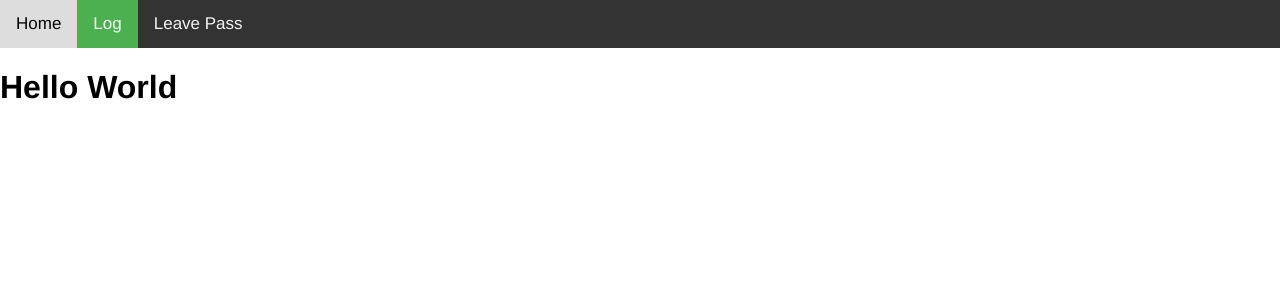
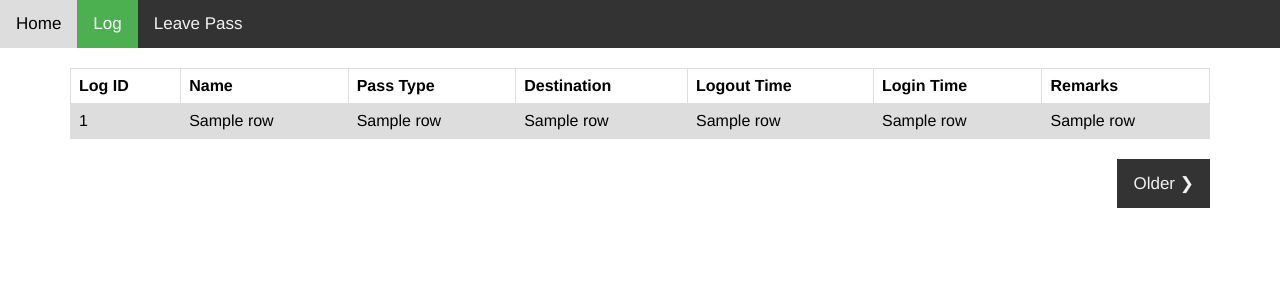
Before and after one commit to EcoBay/PicScan, a Flask app: template templates/log.html in a window 1280 px wide. Shown: the top 300 px of the page. Run offline with Flask 2, Linux system fonts and the light colour scheme; the template is opened without the code that fills it: most values are stand-ins (such as "Sample title", 1, 10 or a date in 2020).

Commit message:
Finalized the log page

```diff
--- a/server.py
+++ b/server.py
@@ -29,14 +29,14 @@ def index():
         with sqlite3.connect('picscan.db') as conn:
             cur = conn.cursor()
             sql = '''
-                SELECT Logout.ID, type, destination, timeout, timein, CASE remarks
+                SELECT Logout.ID, type, destination, timeout, IFNULL(timein, ""), IFNULL(CASE remarks
                     WHEN 0 THEN "No Issues"
                     WHEN 110 THEN "WARNING: Exceeded Time"
                     WHEN 210 THEN "VIOLATION: Exceeded Time"
                     WHEN 211 THEN "VIOLATION: Expired Pass"
                     WHEN 221 THEN "VIOLATION: Broke Curfew"
                     WHEN 222 THEN "VIOLATION: Inappropriate Behaviour"
-                END
+                END, "")
                 FROM Students
                 INNER JOIN LeavePass ON LeavePass.studentID=Students.id
                 INNER JOIN Logout ON Logout.leavePassID=LeavePass.id
@@ -55,7 +55,48 @@ def index():
 
 @app.route('/log')
 def log():
-    return render_template('log.html')
+    page = request.args.get('page', default = 1, type = int)
+    sort = request.args.get('sort', default = 0, type = int)
+    with sqlite3.connect("picscan.db") as conn:
+        conn.enable_load_extension(True)
+        conn.load_extension("./spellfix.so")
+
+        cur = conn.cursor()
+        sql = '''
+            SELECT Logout.id, word, type, destination, timeout, IFNULL(timein, ""), IFNULL(CASE remarks
+                    WHEN 0 THEN "No Issues"
+                    WHEN 110 THEN "WARNING: Exceeded Time"
+                    WHEN 210 THEN "VIOLATION: Exceeded Time"
+                    WHEN 211 THEN "VIOLATION: Expired Pass"
+                    WHEN 221 THEN "VIOLATION: Broke Curfew"
+                    WHEN 222 THEN "VIOLATION: Inappropriate Behaviour"
+                END, "")
+            FROM Students
+            INNER JOIN Names ON Students.id=Names.rowid
+            INNER JOIN LeavePass ON LeavePass.studentID=Students.id
+            INNER JOIN Logout ON Logout.leavePassID=LeavePass.id
+            LEFT JOIN Login ON Login.logID=Logout.ID
+            {}
+            LIMIT ?, 20
+        '''
+        order = "ORDER BY Logout.id DESC"
+        if sort == 1:
+            order = '''
+                ORDER BY CASE WHEN timein IS NULL THEN 1 ELSE 0 END DESC,
+                timein DESC,
+                Logout.id DESC
+            '''
+        elif sort == 2:
+            order = '''
+                ORDER BY remarks DESC, Logout.id DESC
+            '''
+        cur.execute(sql.format(order), (page * 20 - 20, ))
+        logs = cur.fetchall()
+    return render_template('log.html',
+            logs=logs,
+            page=page,
+            sort=sort
+    )
 
 @app.route('/leavePass')
 def leavePass():
--- a/static/style.css
+++ b/static/style.css
@@ -73,3 +73,23 @@ tr:nth-child(even) {
     padding: 3px;
     border: 1px solid black;
 }
+
+.lognav {
+    color: #f2f2f2;
+    text-align: center;
+    margin: 20px 0px 200px 0px;
+    padding: 14px 16px;
+    text-decoration: none;
+    font-size: 17px;
+    background-color: #333;
+}
+
+.lognav:hover {
+    background-color: #ddd;
+    color: black;
+}
+
+.sort {
+    text-decoration: none !important;
+    color: black;
+}
--- a/templates/log.html
+++ b/templates/log.html
@@ -8,6 +8,45 @@
             <a class="active" href="{{ url_for('log') }}">Log</a>
             <a href="{{ url_for('leavePass') }}">Leave Pass</a>
         </div>
-        <h1>Hello World</h1>
+        <div class="content">
+            <table>
+                <tr>
+                    <th>Log ID</th>
+                    <th>Name</th>
+                    <th>Pass Type</th>
+                    <th>Destination</th>
+                    <th>Logout Time</th>
+                    <th>
+                        <a class="sort" href="{{ url_for('log') }}?sort=1">
+                            Login Time
+                        </a>
+                    </th>
+                    <th>
+                        <a class="sort" href="{{ url_for('log') }}?sort=2">
+                            Remarks
+                        </a>
+                    </th>
+                </tr>
+                {% for row in logs %}
+                    <tr>
+                        <td>{{ row[0] }}</td>
+                        <td>{{ row[1] }}</td>
+                        <td>{{ row[2] }}</td>
+                        <td>{{ row[3] }}</td>
+                        <td>{{ row[4] }}</td>
+                        <td>{{ row[5] }}</td>
+                        <td>{{ row[6] }}</td>
+                    </tr>
+                {% endfor %}
+            </table>
+            {% if page > 1 %}
+            <a class="lognav" href="{{ url_for('log') }}?page={{ page - 1 }}&sort={{ sort }}" style="float:left;">
+                    ❮ Newer
+                </a>
+            {% endif %}
+    <a class="lognav" href="{{ url_for('log') }}?page={{ page + 1 }}&sort={{ sort }}" style="float:right;">
+                Older ❯
+            </a>
+        </div>
     </body>
 </html>
```
